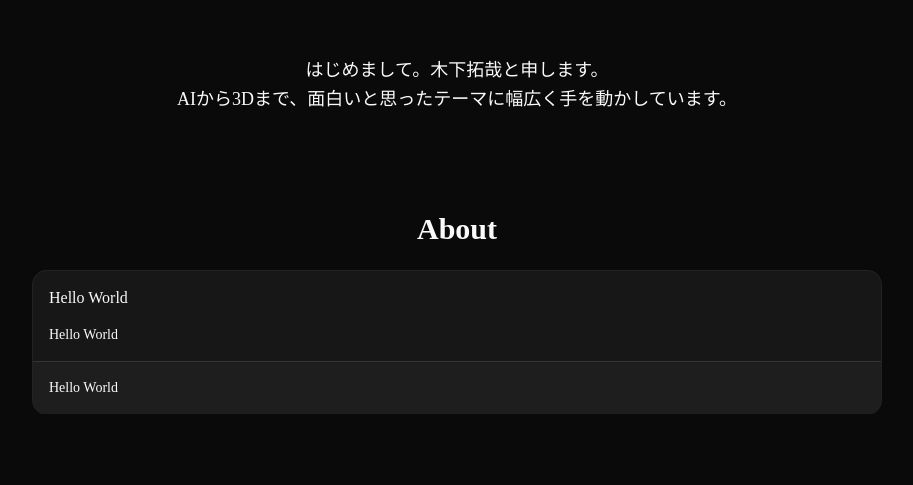
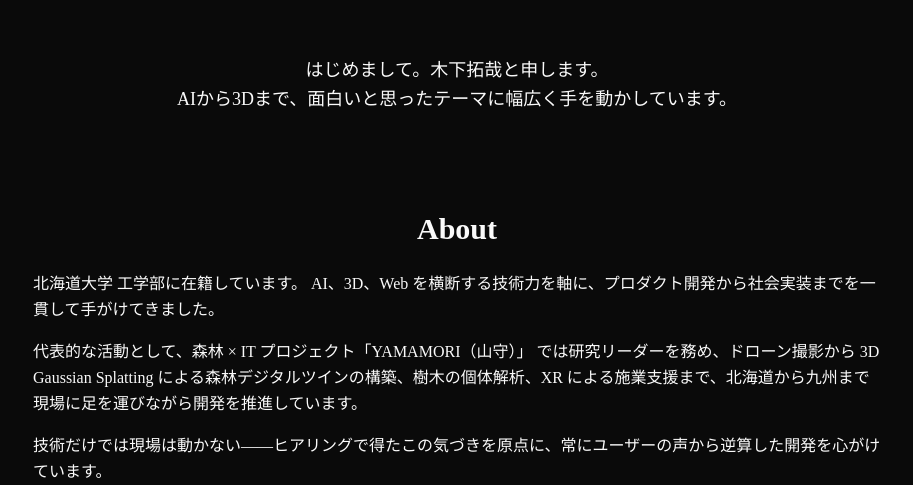
Before and after one commit to Tkino117/portfolio, a Next.js app: page / in a window 1280 px wide. Shown: the part 840-1325 px from the top of the page, without its empty margins (183-1096 px from the left). Before the commit the page ends 1254 px from the top, so only its background shows below. Built offline with nearby package versions, Linux system fonts and the light colour scheme.

Commit message:
create about

```diff
--- a/src/app/page.tsx
+++ b/src/app/page.tsx
@@ -1,25 +1,13 @@
-import { Card, CardHeader, CardTitle, CardContent, CardFooter } from "@/components/ui/card";
+import { About } from "@/components/about";
 import { HeroSection } from "@/components/hero-section";
 import { Introduction } from "@/components/introduction";
-import { SectionTitle } from "@/components/section-title";
 
 export default function Home() {
 	return (
 		<div>
 			<HeroSection />
 			<Introduction />
-			<SectionTitle>About</SectionTitle>
-			<Card>
-				<CardHeader>
-					<CardTitle>Hello World</CardTitle>
-				</CardHeader>
-				<CardContent>
-					<p>Hello World</p>
-				</CardContent>
-				<CardFooter>
-					<p>Hello World</p>
-				</CardFooter>
-			</Card>
+			<About />
 		</div>
 	);
 }
--- /dev/null
+++ b/src/components/about.tsx
@@ -0,0 +1,25 @@
+import { SectionTitle } from "@/components/section-title";
+
+export function About() {
+	return (
+		<section>
+			<SectionTitle>About</SectionTitle>
+			<div className="space-y-4 text-base leading-relaxed">
+				<p>
+					北海道大学 工学部に在籍しています。
+					AI、3D、Web
+					を横断する技術力を軸に、プロダクト開発から社会実装までを一貫して手がけてきました。
+				</p>
+				<p>
+					代表的な活動として、森林 × IT プロジェクト「YAMAMORI（山守）」
+					では研究リーダーを務め、ドローン撮影から 3D Gaussian Splatting
+					による森林デジタルツインの構築、樹木の個体解析、XR
+					による施業支援まで、北海道から九州まで現場に足を運びながら開発を推進しています。
+				</p>
+				<p>
+					技術だけでは現場は動かない——ヒアリングで得たこの気づきを原点に、常にユーザーの声から逆算した開発を心がけています。
+				</p>
+			</div>
+		</section>
+	);
+}
```
